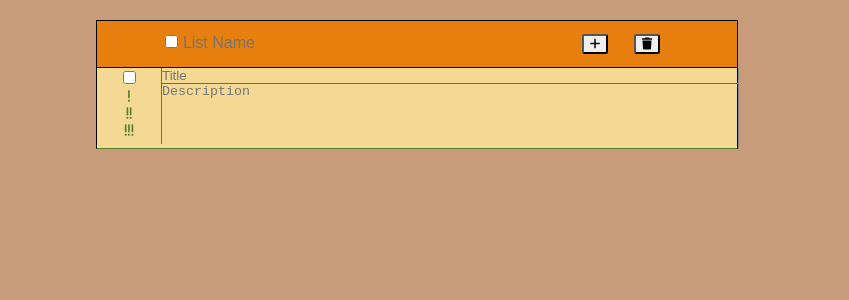
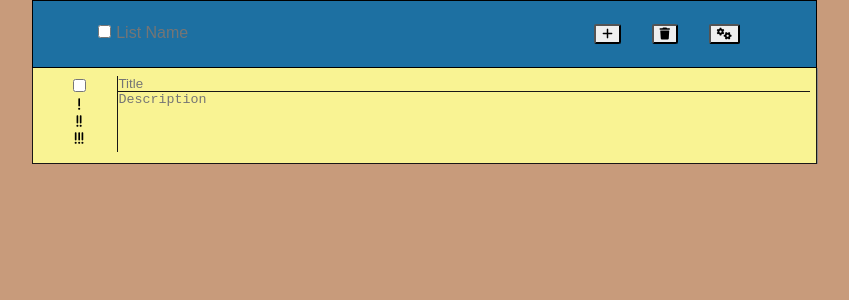
Before and after one commit to SeanP1tt/Todo, a React (Create React App) app: page / in a window 1280 px wide. Shown: the top 300 px of the page, without its empty margins (224-1073 px from the left). Built offline with nearby package versions, Linux system fonts and the light colour scheme.

Commit message:
App v1.3: Adding pretier. Cards now draggable

```diff
--- a/package.json
+++ b/package.json
@@ -3,6 +3,7 @@
   "version": "0.1.0",
   "private": true,
   "dependencies": {
+    "prettier": "^1.18.2",
     "react": "^16.8.6",
     "react-dom": "^16.8.6",
     "react-scripts": "3.0.1"
--- a/public/index.html
+++ b/public/index.html
@@ -24,7 +24,7 @@
   </head>
   <body>
     <noscript>You need to enable JavaScript to run this app.</noscript>
-    &nbsp;&nbsp;&nbsp;&nbsp;&nbsp;&nbsp;&nbsp;&nbsp;
+
     <div id="root"></div>
     <!--
       This HTML file is a template.
--- a/src/App.css
+++ b/src/App.css
@@ -1,13 +1,34 @@
-/* Colors :{ Header: {background-colors: [#1D70A2, darkred, #AFAFAF, E67F0D, 4C061D]},
+/* Colors :{ Header: {background-colors: [#1D70A2, darkred, #AFAFAF, #E67F0D, 4C061D]},
 Lines: {background-colors: [#191716, lightblue, #A5AD3A, #557F2D, #190F1E ]},
  Card: {background-colors: [#F9F393, white, #558564, #F4D995, #FFEEED ]}} */
 
+html, body, #root {height: 100%;}
+
+.preset1{
+  width: 80%;
+  margin: 0 auto;
+}
+
+.hide {
+  display: none;
+}
+
+.preset1 header{
+  background-color:#1D70A2;
+  padding: 1%;
+}
+
+.preset1 .card, .right input[type="text"], textarea{
+border-color: #191716 !important;
+background-color: #F9F393;
+}
 
 .App {
   text-align: center;
   height: 100%;
-width: 50%;
+width: 75%;
 margin: 0 auto;
+display: flex;
 }
 
 body {
@@ -70,6 +91,7 @@ border-bottom-color: #557F2D;
 border-top: 0px;
 box-shadow: 1px 0px #888888;
 background-color: #F4D995;
+padding: 1%;
 }
 .card input[type="text"], textarea {
   display: block;
@@ -113,7 +135,7 @@ textarea {
   margin: 0 auto;
   background-color: inherit;
   border: none;
-  color: #557F2D;
+  color: inherit;
 }
 
 input:focus,
@@ -126,3 +148,21 @@ button:focus {
 input[type=checkbox]:checked + textarea + .card input[type="text"]{
   text-decoration: line-through;
 }
+
+.settings {
+  height: 100%;
+  border: 1px solid black;
+  background-color: grey;
+
+}
+.settings button {
+  display: block;
+  margin: 0 auto;
+  margin-top: 2%;
+}
+
+.sidebar {
+  min-height: 100%;
+    width: 35%;
+  height: 100%;
+}
--- a/src/App.js
+++ b/src/App.js
@@ -14,19 +14,38 @@ import React, {Component} from 'react';
 import './App.css';
 import Todo from './todo.js'
 import Header from './header.js'
+import Setting from './settings.js'
 
 
 const initialState= {
       idCounter:0,
       name:'',
       allSelected: false,
+      showSettings:false,
       todo:[{
         id:0,
         title:'',
         description:'',
         status: false,
         priority: 0
-      }]
+      }],
+      presets: [
+        {
+        name: 'preset1', isClicked: false
+      },
+      {
+      name: 'preset2', isClicked: false
+    },
+    {
+    name: 'preset3', isClicked: false
+  },
+  {
+  name: 'preset4', isClicked: false
+},
+{
+name: 'preset5', isClicked: false
+},
+    ]
 };
 const cache= localStorage
 const key='cachedState';
@@ -34,6 +53,15 @@ const cachedHits = cache.getItem(key);
 
 class App extends Component {
     state =  cachedHits? JSON.parse(cachedHits) : initialState;
+
+
+toggleSettings = () => {
+  let settings = this.state.showSettings;
+  console.log(settings);
+this.setState({
+  showSettings: !settings
+})
+}
 
 addTodo = () =>{
   const todos = this.state.todo;
@@ -47,16 +75,8 @@ addTodo = () =>{
 
 deleteTodo = () =>{
   const todo = this.state.todo.filter((item) => item.status !== true);
-  if(this.state.allSelected===true){
-    this.setState({
-  todo,
-  allSelected:false
-})
-} else {
-  this.setState({
-todo
-})
-}
+  const trueState = {todo,allSelected:false}
+  this.state.allSelected===true? this.setState(trueState):   this.setState({todo})
 }
 
 onChange = (e) => {
@@ -131,14 +151,30 @@ cache.setItem(key, JSON.stringify(nextState));
 //
 // }
 // }
+swap = (a,b) => {
+  let start = this.state.todo.findIndex(e => e.id == a);
+  let end= this.state.todo.findIndex(e => e.id == b);
+  let list= this.state.todo.map(e => e);
+  let pos1 = list[start];
+   list[start]= list[end];
+   list[end]=pos1;
+  this.setState({todo: list})
+  // console.log([this.state.todo[end] , this.state.todo[start] ]);
+}
 
 render(){
   return (
-    <div className="App">
-        <Header name={this.state.name} addTodo={this.addTodo} onChange={this.onChange} deleteTodo={this.deleteTodo} selectAll={this.selectAll} allSelected={this.state.allSelected}/>
-        <Todo item={this.state.todo} onChange={this.updateTitle} onUpdate={this.updateDescription} onClick={this.handleClick} />
+  <div className="App">
+ <div className={this.state.showSettings?"sidebar":"hide"}>
+    <Setting presets={this.state.presets}/>
+  </div>
+    <div className="preset1">
+        <Header name={this.state.name} addTodo={this.addTodo} onChange={this.onChange} deleteTodo={this.deleteTodo} selectAll={this.selectAll} allSelected={this.state.allSelected} class='preset1' toggleSettings={this.toggleSettings}/>
+        <Todo item={this.state.todo} onChange={this.updateTitle} onUpdate={this.updateDescription} onClick={this.handleClick} class='preset1' swap={this.swap}/>
+    </div>
 
-    </div>
+
+</div>
   );
 }
 }
--- a/src/header.js
+++ b/src/header.js
@@ -1,12 +1,13 @@
 import React from 'react';
 
-const Header = ({name, addTodo, onChange, deleteTodo, selectAll, allSelected}) => {
+const Header = ({name, addTodo, onChange, deleteTodo, selectAll, allSelected, toggleSettings}) => {
   return (
     <header>
     <input name="checkall" type="checkbox" onChange={(id) => {selectAll()}} checked={allSelected} />
     <input type='text' placeholder='List Name' value={name} onChange={(e)=> {onChange(e)}}/>
     <button onClick={() => {addTodo()}}><i className="fas fa-plus"></i></button>
     <button onClick={() => {deleteTodo()}}> <i className="fas fa-trash"></i></button>
+    <button onClick={() => {toggleSettings()}}> <i className="fas fa-cogs"></i></button>
     </header>
   )
 }
--- /dev/null
+++ b/src/settings.js
@@ -0,0 +1,18 @@
+import React from 'react';
+
+const Settings = ({toggleSettings, presets}) => {
+return (
+  <div className='settings'>
+  <h1> Todo List Settings </h1>
+  <p> Select your color preset: </p>
+  {console.log(presets)}
+  <button>Preset 1</button>
+  <button>Preset 2</button>
+  <button>Preset 3</button>
+  <button>Preset 4</button>
+  <button>Preset 5</button>
+  </div>
+)
+}
+
+export default Settings
--- a/src/todo.js
+++ b/src/todo.js
@@ -9,17 +9,34 @@ class Todo extends Component {
 constructor(props) {
     super(props);
     this.state = {
-      status: false,
-      deadline: ''
+      buttons: [{number:0, class: "preset1"}],
+      targetbox: null
     }
 }
 
+dragEnd = (e) => {
+    this.setState({targetbox: null})
+  }
+dragStart = (e) => {
+  console.log(e.target);
+    e.dataTransfer.setData("text", e.target.id)
+    this.setState({targetbox: true})
+  }
+drop = (e) => {
+  console.log(e.target);
+    if (e.target.id) {
+      this.props.swap(e.dataTransfer.getData("text"), e.target.id)
+      e.dataTransfer.clearData()
+    }
+  }
+priorityClicked = () => {
+
+}
 render(){
   return (<ul>
   {
-
      this.props.item.map((item,id) => (
-       <div className='card' key={'b'+item.id}>
+       <div className='card' key={'b'+item.id} id={item.id} draggable={true} onDragOver={(event) => event.preventDefault()} onDragStart={this.dragStart} onDrop={this.drop}  onDragEnd={this.dragEnd}>
        <li>
        <div className='right'>
        <ToDoItem description={item.description} title={item.title} onChange={(e,id)=> {this.props.onChange(e, item.id)}} onUpdate={(e,id)=> {this.props.onUpdate(e, item.id)}} identifier={item.id} status={item.status}  key={id} />
```
Also changed, not shown: 16 other files (tests, documents, lock files or other folders).
